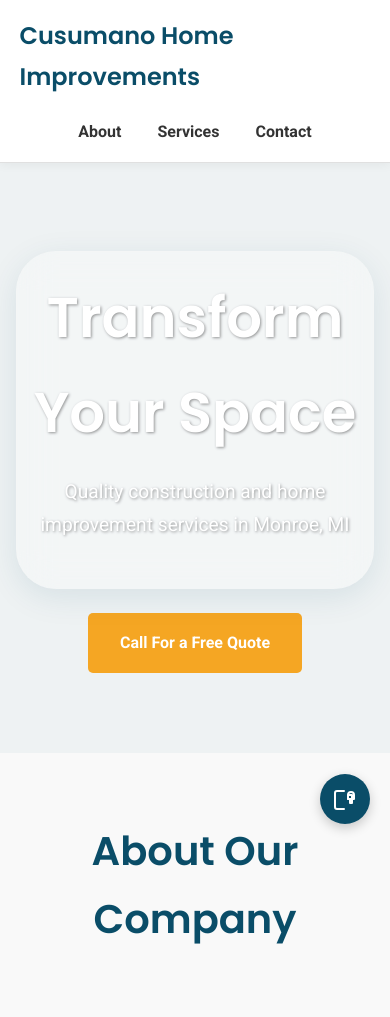
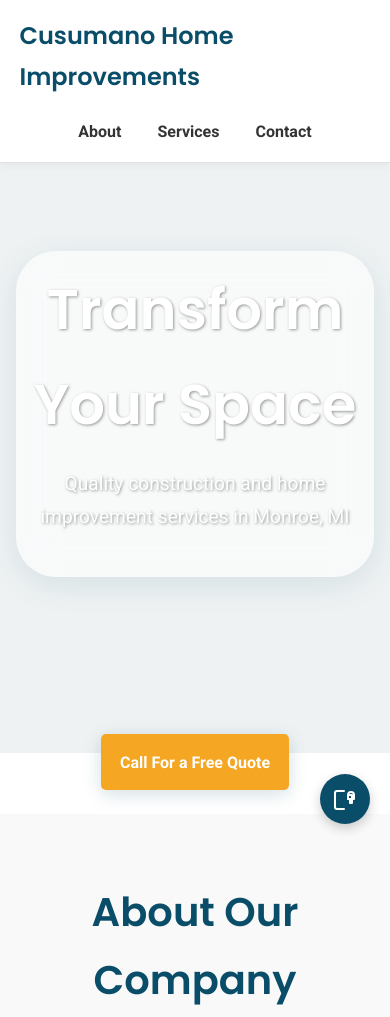
Before and after one commit to Copio01/cusumanohi, a plain HTML site: page index.html in a window 390 px wide. Shown: the top 1017 px of the page. Drawn offline with Linux system fonts and the light colour scheme; no server answers.

Commit message:
Update index.html

```diff
--- a/index.html
+++ b/index.html
@@ -43,7 +43,7 @@
             width: 100%;
             height: 70vh;
             max-height: 750px;
-            background-size: cover !important;
+            background-size: contain !important;
             background-position: center !important;
             background-repeat: no-repeat !important;
             background-color: #eef2f3;
@@ -64,36 +64,49 @@
             position: relative;
             display: inline-block;
             border-radius: 2.5rem;
-            background: rgba(255,255,255,0.3);
+            background: rgba(255,255,255,0.6); /* Increased opacity to 60% */
             backdrop-filter: blur(18px);
             -webkit-backdrop-filter: blur(18px);
             box-shadow: 0 8px 32px rgba(10,77,104,0.10);
-            padding: 2.2rem 2.5rem 1.5rem 2.5rem;
+            padding: 1.2rem 1.5rem 1rem 1.5rem; /* Tightened padding */
             margin-top: 2.5rem;
             margin-bottom: 1.5rem;
             max-width: 95vw;
         }
-        .hero-overlay h1 {
-            font-size: 3.5rem;
-            margin-bottom: 1rem;
-            color: var(--white);
-            text-shadow: 1px 1px 3px rgba(0,0,0,0.4);
-        }
-        .hero-overlay p {
-            font-size: 1.2rem;
-            max-width: 600px;
-            margin: 0 auto 2rem;
-            text-shadow: 1px 1px 3px rgba(0,0,0,0.4);
-        }
         @media (max-width: 600px) {
             .hero-bubble-blur {
-                padding: 1.2rem 0.7rem 1rem 0.7rem;
+                padding: 0.7rem 0.5rem 0.7rem 0.5rem; /* Tighten further on mobile */
             }
             .hero-overlay h1 {
                 font-size: 2rem;
             }
             .hero-overlay p {
                 font-size: 1rem;
+            }
+        }
+
+        /* Call For a Free Quote Button Below Hero Banner */
+        .hero-call-btn-wrapper {
+            display: flex;
+            justify-content: center;
+            margin-top: -1.5rem;
+            margin-bottom: 2.5rem;
+            position: relative;
+            z-index: 20; /* Ensure button stays above hero banner and overlays */
+        }
+        .hero-call-btn-wrapper .btn-primary {
+            box-shadow: 0 4px 18px rgba(10,77,104,0.18);
+            font-size: 1.15rem;
+            padding: 1.1rem 2.2rem;
+        }
+        @media (max-width: 600px) {
+            .hero-call-btn-wrapper {
+                margin-top: -1.2rem;
+                margin-bottom: 1.5rem;
+            }
+            .hero-call-btn-wrapper .btn-primary {
+                font-size: 1rem;
+                padding: 0.9rem 1.2rem;
             }
         }
 
@@ -293,9 +306,11 @@
                     <h1 style="font-size: 3.5rem; margin-bottom: 1rem; color: var(--white); text-shadow: 1px 1px 3px rgba(0,0,0,0.4);">Transform Your Space</h1>
                     <p style="font-size: 1.2rem; max-width: 600px; margin: 0 auto 2rem; text-shadow: 1px 1px 3px rgba(0,0,0,0.4);">Quality construction and home improvement services in Monroe, MI</p>
                 </div>
-                <a href="tel:734-777-8158" class="btn btn-primary">Call For a Free Quote</a>
             </div>
         </section>
+        <div class="hero-call-btn-wrapper">
+            <a href="tel:734-777-8158" class="btn btn-primary">Call For a Free Quote</a>
+        </div>
 
         <section id="gallery-slider-section" class="container">
             <h2 class="section-title">Our Work</h2>
@@ -500,12 +515,12 @@
                     const heroBanner = document.getElementById('hero-banner');
                     if (data.heroBannerUrl) {
                         heroBanner.style.backgroundImage = `url('${data.heroBannerUrl}')`;
-                        heroBanner.style.backgroundSize = 'contain';
+                        heroBanner.style.backgroundSize = 'contain'; // Ensure full image is visible
                         heroBanner.style.backgroundPosition = 'center';
                         heroBanner.style.backgroundRepeat = 'no-repeat';
                     } else {
                         heroBanner.style.backgroundImage = "url('https://firebasestorage.googleapis.com/v0/b/cusumano-website.appspot.com/o/banner%2Fmain-banner.jpg?alt=media')";
-                        heroBanner.style.backgroundSize = 'contain';
+                        heroBanner.style.backgroundSize = 'contain'; // Ensure full image is visible
                         heroBanner.style.backgroundPosition = 'center';
                         heroBanner.style.backgroundRepeat = 'no-repeat';
                     }
```
